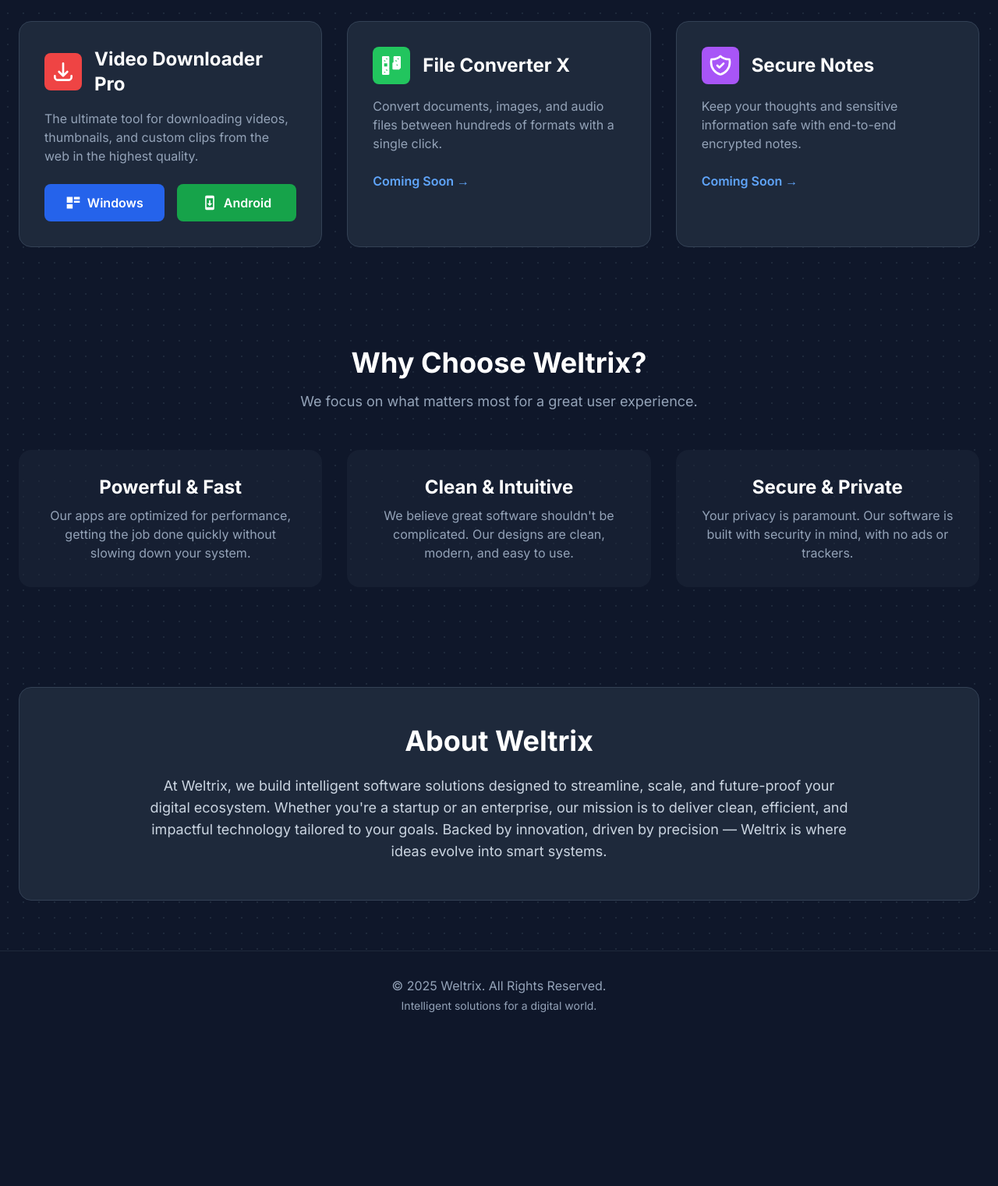
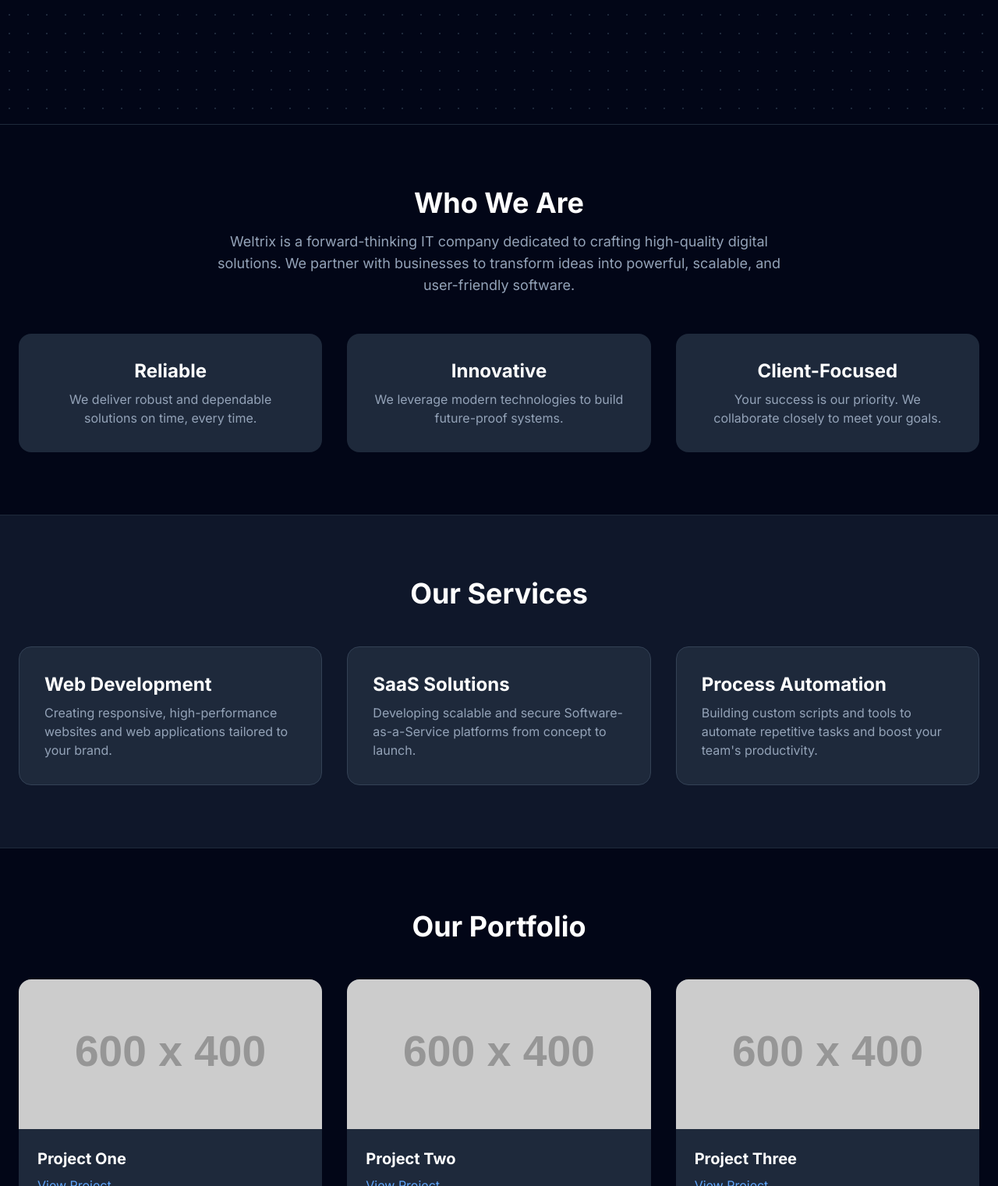
Before and after one commit to MeetThummar01/Weltrix, a plain HTML site: page index.html in a window 1280 px wide. Shown: the part 706-2227 px from the top of the page at 78% size. Before the commit the page ends 2038 px from the top, so only its background shows below. Drawn offline with nearby package versions, Linux system fonts and the light colour scheme; placeholder pictures from the web are drawn by us.

Commit message:
Update index.html

```diff
--- a/index.html
+++ b/index.html
@@ -3,167 +3,215 @@
 <head>
     <meta charset="UTF-8">
     <meta name="viewport" content="width=device-width, initial-scale=1.0">
-    <title>Weltrix - Intelligent solutions for a digital world</title>
+    <title>Weltrix - Smart IT Solutions for a Digital World</title>
     <script src="https://cdn.tailwindcss.com"></script>
+    <link rel="preconnect" href="https://fonts.googleapis.com">
+    <link rel="preconnect" href="https://fonts.gstatic.com" crossorigin>
     <link href="https://fonts.googleapis.com/css2?family=Inter:wght@400;500;600;700;800&display=swap" rel="stylesheet">
     <style>
+        html { scroll-behavior: smooth; }
         body {
             font-family: 'Inter', sans-serif;
-            background-color: #0F172A; /* slate-900 */
+            background-color: #020617; /* slate-950 */
+            color: #e2e8f0; /* slate-200 */
         }
-        .gradient-text {
-            background: linear-gradient(90deg, #60A5FA, #3B82F6);
-            -webkit-background-clip: text;
-            -webkit-text-fill-color: transparent;
+        .container {
+            max-width: 1200px;
         }
         .hero-bg {
-            background-color: #0F172A;
-            background-image: radial-gradient(#1E293B 1px, transparent 1px);
-            background-size: 20px 20px;
+            background-color: #020617;
+            background-image: radial-gradient(#1e293b 1px, transparent 1px);
+            background-size: 24px 24px;
         }
         .card-hover:hover {
-            transform: translateY(-5px);
-            box-shadow: 0 10px 15px -3px rgba(59, 130, 246, 0.2), 0 4px 6px -2px rgba(59, 130, 246, 0.1);
+            transform: translateY(-4px);
+            border-color: #2563eb; /* blue-600 */
         }
     </style>
 </head>
-<body class="text-slate-200">
+<body>
 
-    <!-- Header / Navigation -->
+    <!-- 2. Navigation Bar -->
     <header class="bg-slate-900/80 backdrop-blur-lg sticky top-0 z-50 border-b border-slate-800">
         <nav class="container mx-auto px-6 py-4 flex justify-between items-center">
-            <a href="#" class="text-2xl font-bold text-white">
-                Weltrix
-            </a>
+            <a href="#home" class="text-2xl font-bold text-white">Weltrix</a>
+
+            <!-- Desktop Nav -->
             <div class="hidden md:flex items-center space-x-8">
-                <a href="#apps" class="text-slate-300 hover:text-blue-400 transition">Apps</a>
-                <a href="#features" class="text-slate-300 hover:text-blue-400 transition">Features</a>
                 <a href="#about" class="text-slate-300 hover:text-blue-400 transition">About</a>
+                <a href="#services" class="text-slate-300 hover:text-blue-400 transition">Services</a>
+                <a href="#portfolio" class="text-slate-300 hover:text-blue-400 transition">Portfolio</a>
+                <a href="#contact" class="text-slate-300 hover:text-blue-400 transition">Contact</a>
             </div>
-            <a href="#" class="bg-blue-600 hover:bg-blue-700 text-white font-semibold px-5 py-2 rounded-lg transition">
-                Contact Us
-            </a>
+
+            <!-- Mobile Menu Button -->
+            <div class="md:hidden">
+                <button id="mobile-menu-button" class="text-white focus:outline-none">
+                    <svg class="w-6 h-6" fill="none" stroke="currentColor" viewBox="0 0 24 24" xmlns="http://www.w3.org/2000/svg">
+                        <path stroke-linecap="round" stroke-linejoin="round" stroke-width="2" d="M4 6h16M4 12h16m-7 6h7"></path>
+                    </svg>
+                </button>
+            </div>
         </nav>
+        <!-- Mobile Menu -->
+        <div id="mobile-menu" class="md:hidden hidden bg-slate-900">
+            <a href="#about" class="block py-2 px-6 text-slate-300 hover:bg-slate-800">About</a>
+            <a href="#services" class="block py-2 px-6 text-slate-300 hover:bg-slate-800">Services</a>
+            <a href="#portfolio" class="block py-2 px-6 text-slate-300 hover:bg-slate-800">Portfolio</a>
+            <a href="#contact" class="block py-2 px-6 text-slate-300 hover:bg-slate-800">Contact</a>
+        </div>
     </header>
 
-    <!-- Hero Section -->
-    <main class="hero-bg">
-        <section class="container mx-auto px-6 py-24 text-center">
-            <h1 class="text-5xl md:text-7xl font-extrabold text-white leading-tight">
-                Intelligent solutions for a <span class="gradient-text">digital world.</span>
-            </h1>
-            <p class="mt-6 text-lg text-slate-400 max-w-2xl mx-auto">
-                Welcome to Weltrix. We build powerful, secure, and user-friendly software to enhance your digital life and streamline your workflow.
-            </p>
-            <a href="#apps" class="mt-8 inline-block bg-blue-600 hover:bg-blue-700 text-white font-bold py-4 px-8 rounded-lg text-lg transition duration-300 shadow-lg">
-                Explore Our Apps
-            </a>
-        </section>
-
-        <!-- Apps Section -->
-        <section id="apps" class="container mx-auto px-6 py-16">
-            <h2 class="text-4xl font-bold text-center text-white mb-12">Our Software Suite</h2>
-
-            <div class="grid grid-cols-1 md:grid-cols-2 lg:grid-cols-3 gap-8">
-
-                <!-- App Card 1: YouTube Downloader -->
-                <div class="bg-slate-800 rounded-2xl p-8 border border-slate-700 transition duration-300 card-hover flex flex-col">
-                    <div class="flex items-center mb-4">
-                        <!-- Icon Placeholder -->
-                        <div class="w-12 h-12 bg-red-500 rounded-lg flex items-center justify-center mr-4 flex-shrink-0">
-                            <svg class="w-8 h-8 text-white" fill="none" stroke="currentColor" viewBox="0 0 24 24" xmlns="http://www.w3.org/2000/svg"><path stroke-linecap="round" stroke-linejoin="round" stroke-width="2" d="M4 16v1a3 3 0 003 3h10a3 3 0 003-3v-1m-4-4l-4 4m0 0l-4-4m4 4V4"></path></svg>
-                        </div>
-                        <h3 class="text-2xl font-bold text-white">Video Downloader Pro</h3>
-                    </div>
-                    <p class="text-slate-400 mb-6 flex-grow">
-                        The ultimate tool for downloading videos, thumbnails, and custom clips from the web in the highest quality.
-                    </p>
-                    <div class="mt-auto flex flex-col sm:flex-row gap-4">
-                        <a href="#" class="flex-1 text-center bg-blue-600 hover:bg-blue-700 text-white font-semibold py-3 px-4 rounded-lg transition duration-300 flex items-center justify-center">
-                            <svg class="w-5 h-5 mr-2" fill="currentColor" viewBox="0 0 24 24" xmlns="http://www.w3.org/2000/svg"><path d="M2,3H11V12H2V3M13,3H22V7H13V3M13,9H22V12H13V9M2,14H11V21H2V14Z"></path></svg>
-                            Windows
-                        </a>
-                        <a href="#" class="flex-1 text-center bg-green-600 hover:bg-green-700 text-white font-semibold py-3 px-4 rounded-lg transition duration-300 flex items-center justify-center">
-                            <svg class="w-5 h-5 mr-2" fill="currentColor" viewBox="0 0 24 24" xmlns="http://www.w3.org/2000/svg"><path d="M17,1H7A2,2 0 0,0 5,3V21A2,2 0 0,0 7,23H17A2,2 0 0,0 19,21V3A2,2 0 0,0 17,1M17,19H7V5H17V19M16,13H13V8H11V13H8L12,17L16,13Z"></path></svg>
-                            Android
-                        </a>
-                    </div>
-                </div>
-
-                <!-- App Card 2: Placeholder -->
-                <div class="bg-slate-800 rounded-2xl p-8 border border-slate-700 transition duration-300 card-hover">
-                    <div class="flex items-center mb-4">
-                        <!-- Icon Placeholder -->
-                        <div class="w-12 h-12 bg-green-500 rounded-lg flex items-center justify-center mr-4">
-                            <svg class="w-8 h-8 text-white" fill="none" stroke="currentColor" viewBox="0 0 24 24" xmlns="http://www.w3.org/2000/svg"><path stroke-linecap="round" stroke-linejoin="round" stroke-width="2" d="M4 4v5h5V4H4zm0 0l5 5m-5-5h5m-5 5v5h5v-5H4zM15 4h5v5h-5V4zm0 0l5 5m-5-5h5m-5 5v5h5v-5h-5zM4 15h5v5H4v-5zm0 0l5 5m-5-5h5m5-5h5v5h-5v-5zm0 0l5 5m-5-5h5"></path></svg>
-                        </div>
-                        <h3 class="text-2xl font-bold text-white">File Converter X</h3>
-                    </div>
-                    <p class="text-slate-400 mb-6">
-                        Convert documents, images, and audio files between hundreds of formats with a single click.
-                    </p>
-                    <a href="#" class="font-semibold text-blue-400 hover:text-blue-300 transition">Coming Soon &rarr;</a>
-                </div>
-
-                <!-- App Card 3: Placeholder -->
-                <div class="bg-slate-800 rounded-2xl p-8 border border-slate-700 transition duration-300 card-hover">
-                    <div class="flex items-center mb-4">
-                        <!-- Icon Placeholder -->
-                        <div class="w-12 h-12 bg-purple-500 rounded-lg flex items-center justify-center mr-4">
-                            <svg class="w-8 h-8 text-white" fill="none" stroke="currentColor" viewBox="0 0 24 24" xmlns="http://www.w3.org/2000/svg"><path stroke-linecap="round" stroke-linejoin="round" stroke-width="2" d="M9 12l2 2 4-4m5.618-4.016A11.955 11.955 0 0112 2.944a11.955 11.955 0 01-8.618 3.04A12.02 12.02 0 003 9c0 5.591 3.824 10.29 9 11.622 5.176-1.332 9-6.03 9-11.622 0-1.042-.133-2.052-.382-3.016z"></path></svg>
-                        </div>
-                        <h3 class="text-2xl font-bold text-white">Secure Notes</h3>
-                    </div>
-                    <p class="text-slate-400 mb-6">
-                        Keep your thoughts and sensitive information safe with end-to-end encrypted notes.
-                    </p>
-                    <a href="#" class="font-semibold text-blue-400 hover:text-blue-300 transition">Coming Soon &rarr;</a>
-                </div>
-
+    <main>
+        <!-- 1. Hero Section -->
+        <section id="home" class="hero-bg border-b border-slate-800">
+            <div class="container mx-auto px-6 h-screen flex flex-col justify-center items-center text-center">
+                <h1 class="text-5xl md:text-6xl font-extrabold text-white leading-tight">Weltrix</h1>
+                <p class="mt-4 text-xl text-blue-400">Smart IT Solutions for a Digital World</p>
+                <p class="mt-6 text-lg text-slate-400 max-w-xl mx-auto">
+                    We build custom software and web solutions to drive growth for your business.
+                </p>
+                <a href="#contact" class="mt-8 bg-blue-600 hover:bg-blue-700 text-white font-bold py-3 px-8 rounded-lg text-lg transition duration-300">
+                    Get Started
+                </a>
             </div>
         </section>
 
-        <!-- Features Section -->
-        <section id="features" class="container mx-auto px-6 py-16">
-            <div class="text-center">
-                <h2 class="text-4xl font-bold text-white">Why Choose Weltrix?</h2>
-                <p class="mt-4 text-lg text-slate-400">We focus on what matters most for a great user experience.</p>
+        <!-- 3. About Section -->
+        <section id="about" class="container mx-auto px-6 py-20">
+            <div class="text-center mb-12">
+                <h2 class="text-4xl font-bold text-white">Who We Are</h2>
+                <p class="mt-4 text-lg text-slate-400 max-w-3xl mx-auto">
+                    Weltrix is a forward-thinking IT company dedicated to crafting high-quality digital solutions. We partner with businesses to transform ideas into powerful, scalable, and user-friendly software.
+                </p>
             </div>
-            <div class="mt-12 grid grid-cols-1 md:grid-cols-3 gap-8 text-center">
-                <div class="bg-slate-800/50 p-8 rounded-2xl">
-                    <h3 class="text-2xl font-bold text-white mb-2">Powerful & Fast</h3>
-                    <p class="text-slate-400">Our apps are optimized for performance, getting the job done quickly without slowing down your system.</p>
+            <div class="grid grid-cols-1 md:grid-cols-3 gap-8">
+                <div class="bg-slate-800 p-8 rounded-2xl text-center">
+                    <h3 class="text-2xl font-bold text-white mb-2">Reliable</h3>
+                    <p class="text-slate-400">We deliver robust and dependable solutions on time, every time.</p>
                 </div>
-                <div class="bg-slate-800/50 p-8 rounded-2xl">
-                    <h3 class="text-2xl font-bold text-white mb-2">Clean & Intuitive</h3>
-                    <p class="text-slate-400">We believe great software shouldn't be complicated. Our designs are clean, modern, and easy to use.</p>
+                <div class="bg-slate-800 p-8 rounded-2xl text-center">
+                    <h3 class="text-2xl font-bold text-white mb-2">Innovative</h3>
+                    <p class="text-slate-400">We leverage modern technologies to build future-proof systems.</p>
                 </div>
-                <div class="bg-slate-800/50 p-8 rounded-2xl">
-                    <h3 class="text-2xl font-bold text-white mb-2">Secure & Private</h3>
-                    <p class="text-slate-400">Your privacy is paramount. Our software is built with security in mind, with no ads or trackers.</p>
+                <div class="bg-slate-800 p-8 rounded-2xl text-center">
+                    <h3 class="text-2xl font-bold text-white mb-2">Client-Focused</h3>
+                    <p class="text-slate-400">Your success is our priority. We collaborate closely to meet your goals.</p>
                 </div>
             </div>
         </section>
 
-        <!-- NEW: About Section -->
-        <section id="about" class="container mx-auto px-6 py-16">
-            <div class="bg-slate-800 rounded-2xl p-8 md:p-12 border border-slate-700">
-                <h2 class="text-4xl font-bold text-center text-white mb-6">About Weltrix</h2>
-                <p class="text-center text-lg text-slate-300 max-w-4xl mx-auto">
-                    At Weltrix, we build intelligent software solutions designed to streamline, scale, and future-proof your digital ecosystem. Whether you're a startup or an enterprise, our mission is to deliver clean, efficient, and impactful technology tailored to your goals. Backed by innovation, driven by precision — Weltrix is where ideas evolve into smart systems.
-                </p>
+        <!-- 4. Services Section -->
+        <section id="services" class="bg-slate-900 py-20 border-y border-slate-800">
+            <div class="container mx-auto px-6">
+                <h2 class="text-4xl font-bold text-center text-white mb-12">Our Services</h2>
+                <div class="grid grid-cols-1 md:grid-cols-3 gap-8">
+                    <!-- Service Card -->
+                    <div class="bg-slate-800 p-8 rounded-2xl border border-slate-700 transition duration-300 card-hover">
+                        <h3 class="text-2xl font-bold text-white mb-2">Web Development</h3>
+                        <p class="text-slate-400">Creating responsive, high-performance websites and web applications tailored to your brand.</p>
+                    </div>
+                    <!-- Service Card -->
+                    <div class="bg-slate-800 p-8 rounded-2xl border border-slate-700 transition duration-300 card-hover">
+                        <h3 class="text-2xl font-bold text-white mb-2">SaaS Solutions</h3>
+                        <p class="text-slate-400">Developing scalable and secure Software-as-a-Service platforms from concept to launch.</p>
+                    </div>
+                    <!-- Service Card -->
+                    <div class="bg-slate-800 p-8 rounded-2xl border border-slate-700 transition duration-300 card-hover">
+                        <h3 class="text-2xl font-bold text-white mb-2">Process Automation</h3>
+                        <p class="text-slate-400">Building custom scripts and tools to automate repetitive tasks and boost your team's productivity.</p>
+                    </div>
+                </div>
             </div>
         </section>
 
+        <!-- 5. Portfolio Section -->
+        <section id="portfolio" class="container mx-auto px-6 py-20">
+            <h2 class="text-4xl font-bold text-center text-white mb-12">Our Portfolio</h2>
+            <div class="grid grid-cols-1 md:grid-cols-2 lg:grid-cols-3 gap-8">
+                <!-- Portfolio Item (Dummy) -->
+                <div class="bg-slate-800 rounded-2xl overflow-hidden">
+                    <img src="https://placehold.co/600x400/0f172a/3b82f6?text=Project+One" alt="Project One" class="w-full h-48 object-cover">
+                    <div class="p-6">
+                        <h3 class="text-xl font-bold text-white">Project One</h3>
+                        <a href="#" class="text-blue-400 hover:text-blue-300 mt-2 inline-block">View Project &rarr;</a>
+                    </div>
+                </div>
+                <!-- Portfolio Item (Dummy) -->
+                <div class="bg-slate-800 rounded-2xl overflow-hidden">
+                    <img src="https://placehold.co/600x400/0f172a/3b82f6?text=Project+Two" alt="Project Two" class="w-full h-48 object-cover">
+                    <div class="p-6">
+                        <h3 class="text-xl font-bold text-white">Project Two</h3>
+                        <a href="#" class="text-blue-400 hover:text-blue-300 mt-2 inline-block">View Project &rarr;</a>
+                    </div>
+                </div>
+                <!-- Portfolio Item (Dummy) -->
+                <div class="bg-slate-800 rounded-2xl overflow-hidden">
+                    <img src="https://placehold.co/600x400/0f172a/3b82f6?text=Project+Three" alt="Project Three" class="w-full h-48 object-cover">
+                    <div class="p-6">
+                        <h3 class="text-xl font-bold text-white">Project Three</h3>
+                        <a href="#" class="text-blue-400 hover:text-blue-300 mt-2 inline-block">View Project &rarr;</a>
+                    </div>
+                </div>
+            </div>
+        </section>
+
+        <!-- 6. Contact Section -->
+        <section id="contact" class="bg-slate-900 py-20 border-t border-slate-800">
+            <div class="container mx-auto px-6">
+                <h2 class="text-4xl font-bold text-center text-white mb-12">Get in Touch</h2>
+                <div class="max-w-4xl mx-auto grid grid-cols-1 md:grid-cols-2 gap-12">
+                    <!-- Contact Form -->
+                    <div>
+                        <!-- IMPORTANT: Replace YOUR_EMAIL_HERE with your actual email -->
+                        <form action="https://formspree.io/f/YOUR_EMAIL_HERE" method="POST">
+                            <div class="mb-4">
+                                <label for="name" class="block mb-2 text-sm font-medium">Name</label>
+                                <input type="text" id="name" name="name" required class="w-full p-3 bg-slate-800 border border-slate-700 rounded-lg focus:outline-none focus:ring-2 focus:ring-blue-500">
+                            </div>
+                            <div class="mb-4">
+                                <label for="email" class="block mb-2 text-sm font-medium">Email</label>
+                                <input type="email" id="email" name="email" required class="w-full p-3 bg-slate-800 border border-slate-700 rounded-lg focus:outline-none focus:ring-2 focus:ring-blue-500">
+                            </div>
+                            <div class="mb-4">
+                                <label for="message" class="block mb-2 text-sm font-medium">Message</label>
+                                <textarea id="message" name="message" rows="4" required class="w-full p-3 bg-slate-800 border border-slate-700 rounded-lg focus:outline-none focus:ring-2 focus:ring-blue-500"></textarea>
+                            </div>
+                            <button type="submit" class="w-full bg-blue-600 hover:bg-blue-700 text-white font-bold py-3 px-6 rounded-lg text-lg transition duration-300">
+                                Send Message
+                            </button>
+                        </form>
+                    </div>
+                    <!-- Contact Info -->
+                    <div class="flex flex-col justify-center">
+                        <h3 class="text-2xl font-bold text-white mb-4">Contact Information</h3>
+                        <p class="text-slate-400 mb-2">Have a project idea? Let's talk.</p>
+                        <p class="text-slate-400 mb-2">Email: <a href="mailto:contact@weltrix.com" class="text-blue-400 hover:underline">contact@weltrix.com</a></p>
+                        <p class="text-slate-400">Phone: <a href="tel:+1234567890" class="text-blue-400 hover:underline">(123) 456-7890</a></p>
+                    </div>
+                </div>
+            </div>
+        </section>
     </main>
 
-    <!-- Footer -->
-    <footer class="bg-slate-900 border-t border-slate-800">
+    <!-- 7. Footer -->
+    <footer class="bg-slate-950 border-t border-slate-800">
         <div class="container mx-auto px-6 py-8 text-center text-slate-400">
-            <p>&copy; 2025 Weltrix. All Rights Reserved.</p>
-            <p class="text-sm mt-1">Intelligent solutions for a digital world.</p>
+            <p>&copy; 2025 Weltrix. Smart IT Solutions for a Digital World.</p>
+            <div class="mt-4 flex justify-center space-x-6">
+                <a href="#" class="text-slate-500 hover:text-white">Privacy Policy</a>
+                <a href="#" class="text-slate-500 hover:text-white">GitHub</a>
+            </div>
         </div>
     </footer>
 
+    <script>
+        // Mobile menu toggle
+        const mobileMenuButton = document.getElementById('mobile-menu-button');
+        const mobileMenu = document.getElementById('mobile-menu');
+        mobileMenuButton.addEventListener('click', () => {
+            mobileMenu.classList.toggle('hidden');
+        });
+    </script>
 </body>
 </html>
```
